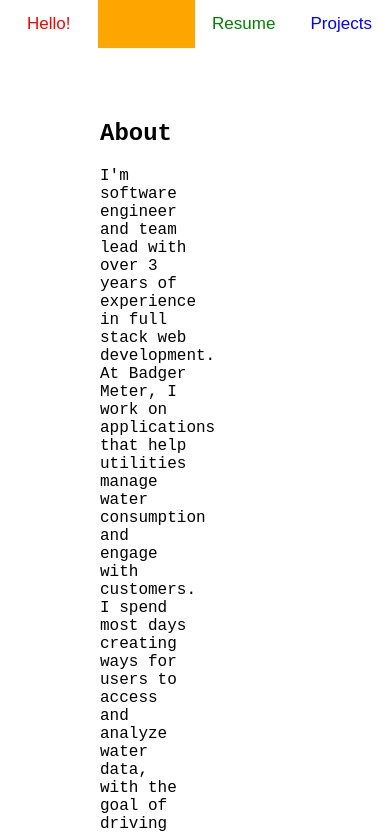
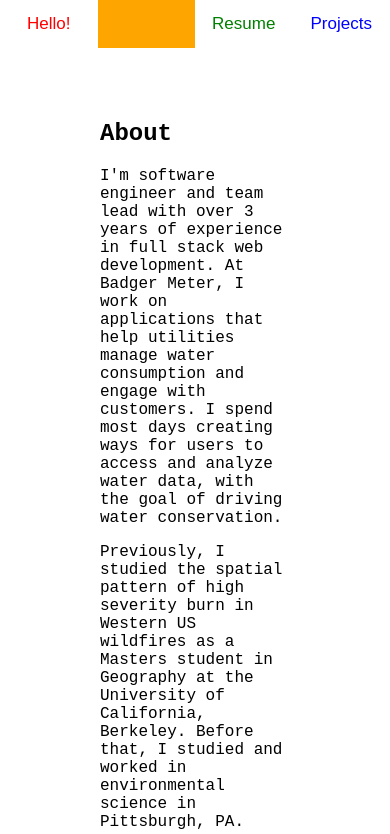
Before and after one commit to caralyngorman/caralyngorman.github.io, a plain HTML site: page index.html in a window 390 px wide. Both pictures are taken after a click on the button "About". Shown: the top 834 px of the page. Drawn offline with Linux system fonts and the light colour scheme.

Commit message:
try fix for mobile

```diff
--- a/index.html
+++ b/index.html
@@ -64,6 +64,12 @@ body, html {
 
 .paragraph {
   width: 100%;
+}
+
+@media only screen and (max-width: 600px) {
+  .tabcontent {
+    width: 100%;
+  }
 }
 
 #Home {background-color: white;}
```
